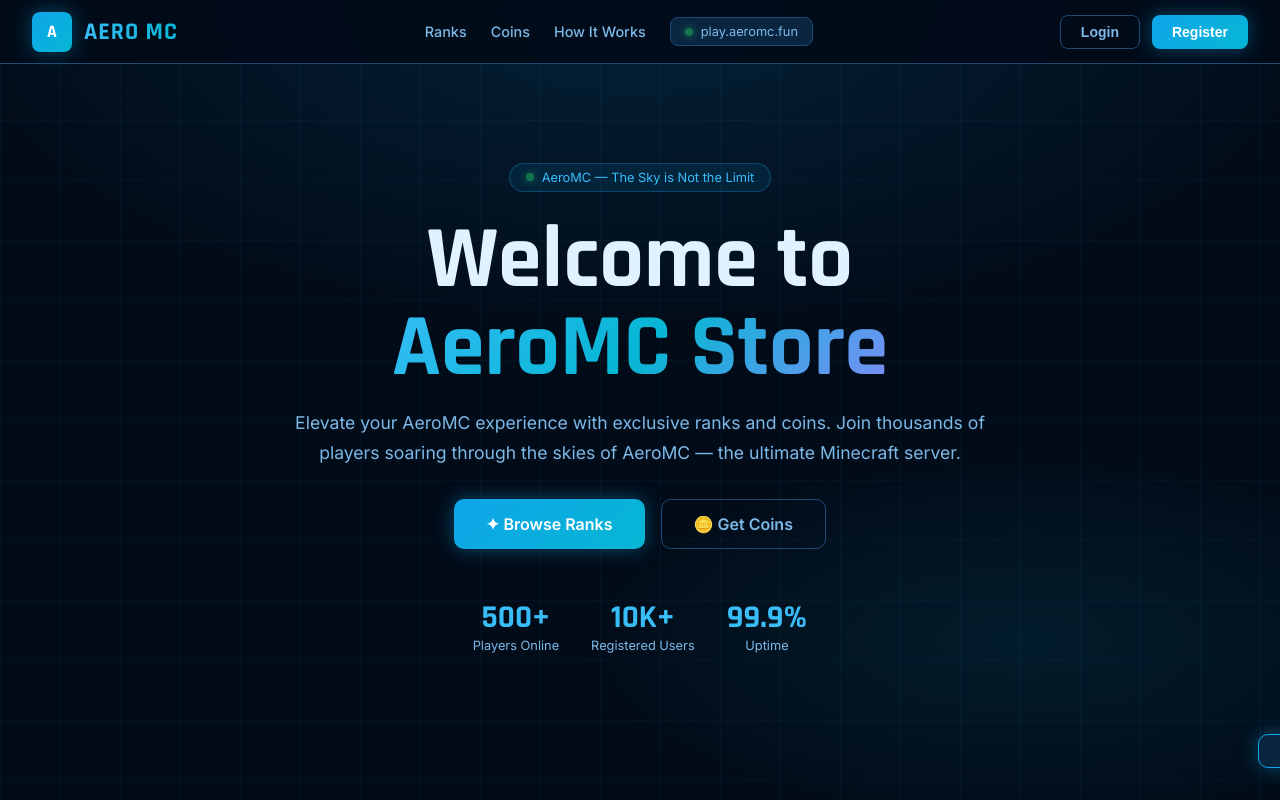
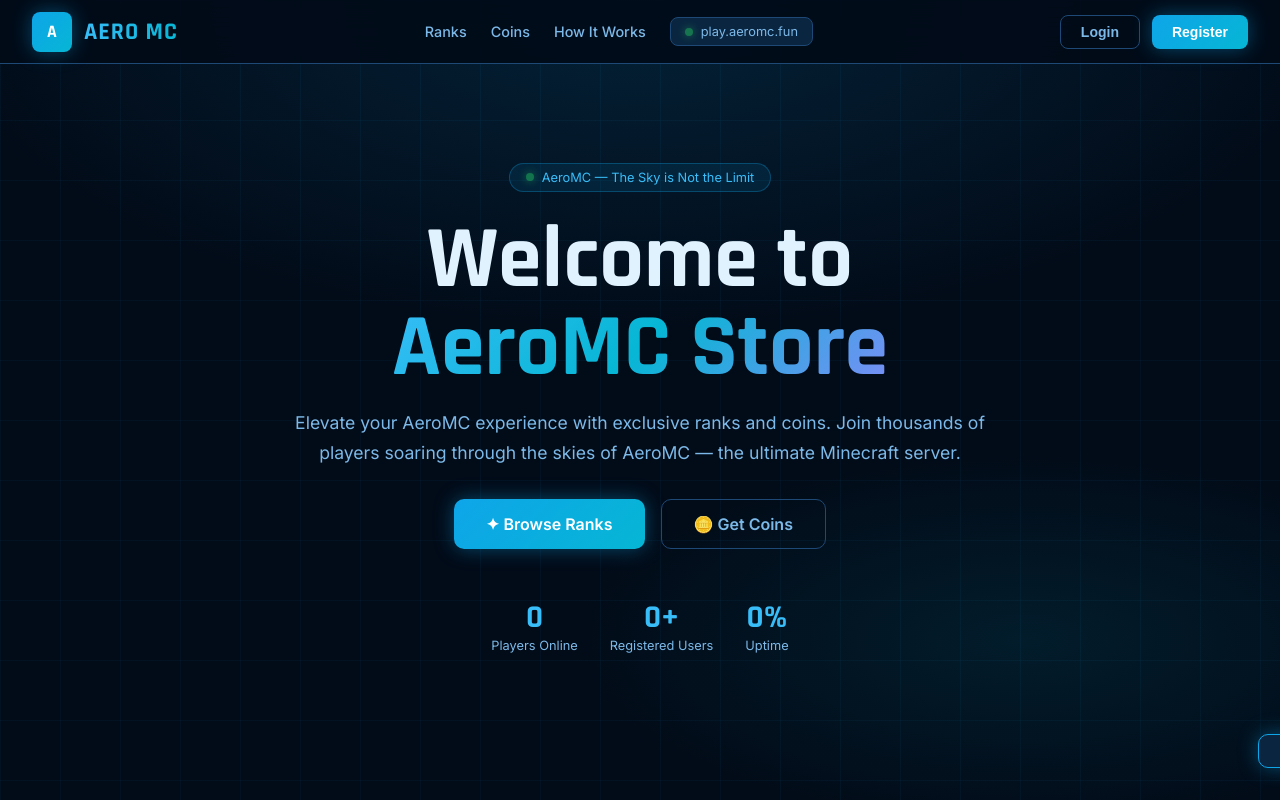
Before and after one commit to velocexd1/Aero-MC, a plain HTML site: page index.html in a window 1280 px wide. Shown: the top 800 px of the page. Drawn offline with Linux system fonts and the light colour scheme; no server answers.

Commit message:
Update index.html

```diff
--- a/index.html
+++ b/index.html
@@ -47,9 +47,9 @@
       <a href="#coins" class="btn btn-outline btn-lg">🪙 Get Coins</a>
     </div>
     <div class="hero-stats">
-      <div class="stat"><div class="stat-num">500+</div><div class="stat-label">Players Online</div></div>
-      <div class="stat"><div class="stat-num">10K+</div><div class="stat-label">Registered Users</div></div>
-      <div class="stat"><div class="stat-num">99.9%</div><div class="stat-label">Uptime</div></div>
+      <div class="stat"><div class="stat-num">0</div><div class="stat-label">Players Online</div></div>
+      <div class="stat"><div class="stat-num">0+</div><div class="stat-label">Registered Users</div></div>
+      <div class="stat"><div class="stat-num">0%</div><div class="stat-label">Uptime</div></div>
     </div>
   </div>
 </section>
```
